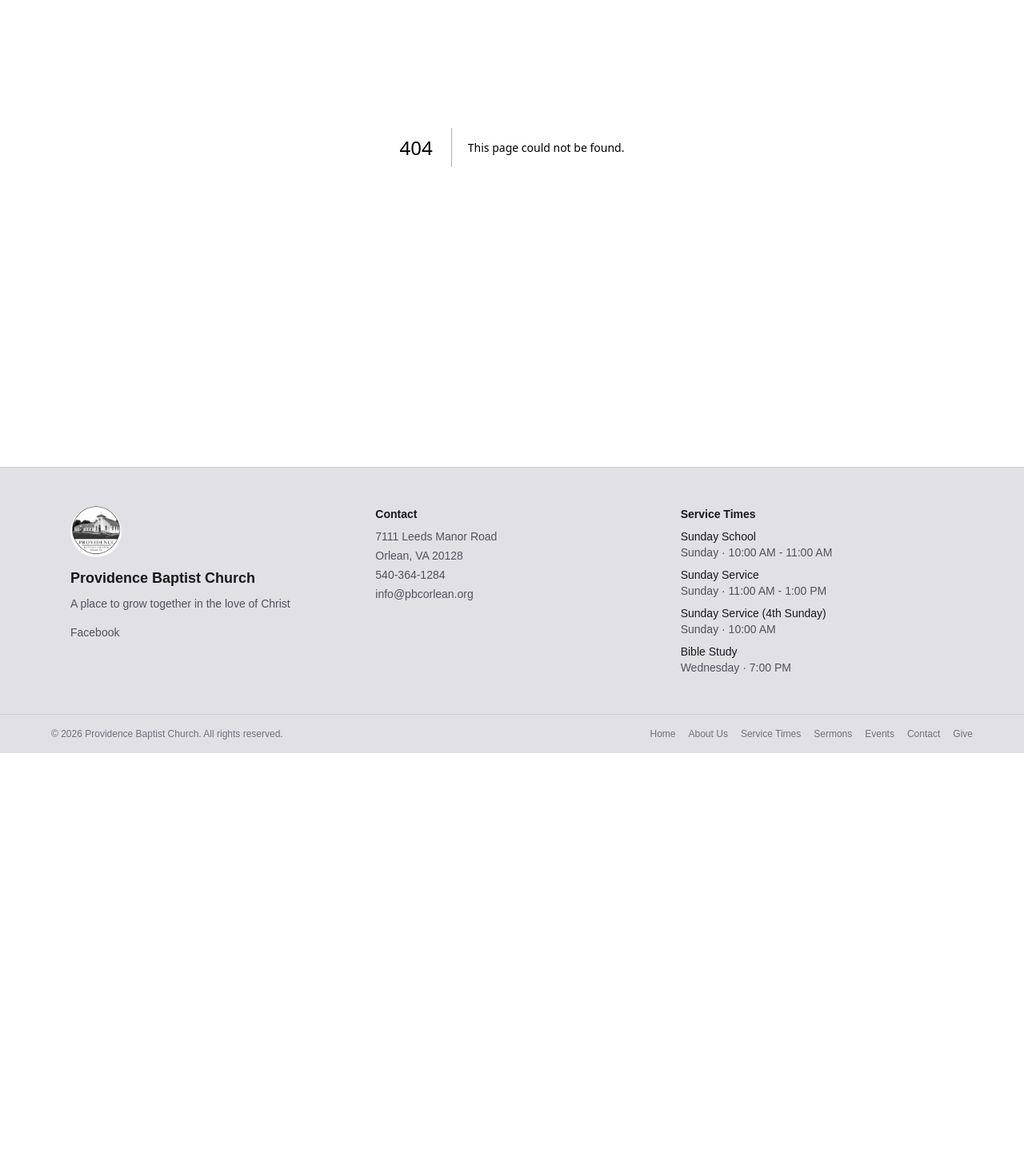
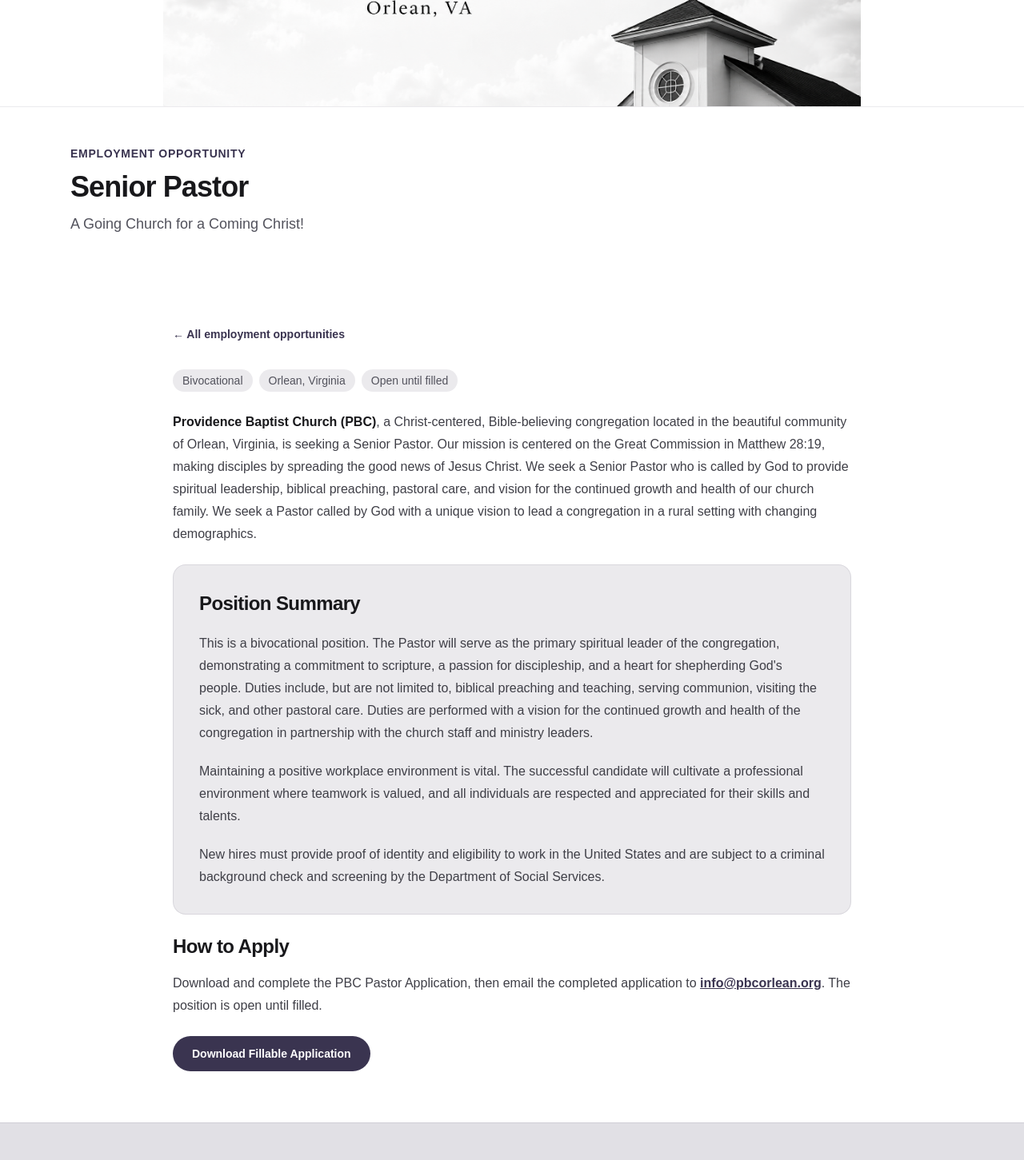
Before and after one commit to pbcorlean/PBCOrlean, a Next.js app: page /employment/senior-pastor in a window 1280 px wide. Before the commit this address had no page. Shown: the part 300-1751 px from the top of the page at 80% size. Before the commit the page ends 1242 px from the top, so only its background shows below. Built offline with nearby package versions, Linux system fonts and the light colour scheme.

Commit message:
Add Senior Pastor employment posting

```diff
--- /dev/null
+++ b/src/app/employment/page.tsx
@@ -0,0 +1,47 @@
+import type { Metadata } from "next";
+import Link from "next/link";
+import { Hero } from "@/components/Hero";
+
+export const metadata: Metadata = {
+  title: "Employment Opportunities",
+  description: "Explore employment opportunities at Providence Baptist Church in Orlean, Virginia.",
+};
+
+export default function EmploymentPage() {
+  return (
+    <>
+      <Hero
+        eyebrow="Join Our Ministry"
+        title="Employment Opportunities"
+        description="Explore current opportunities to serve at Providence Baptist Church."
+        backgroundImage="/pictures/Hero-photo.png"
+        desktopBackgroundImage="/pictures/secondary-hero-desktop.png"
+      />
+
+      <section className="mx-auto w-full max-w-4xl px-6 py-16">
+        <h2 className="text-2xl font-bold tracking-tight text-zinc-900">Open Positions</h2>
+        <p className="mt-2 text-zinc-600">Select a position to view the complete job description and application.</p>
+
+        <div className="mt-8">
+          <Link
+            href="/employment/senior-pastor"
+            className="group block rounded-2xl border border-primary/15 bg-white p-6 shadow-sm transition hover:-translate-y-0.5 hover:border-primary/40 hover:shadow-md sm:p-8"
+          >
+            <div className="flex flex-col gap-5 sm:flex-row sm:items-center sm:justify-between">
+              <div>
+                <p className="text-sm font-semibold uppercase tracking-wider text-primary">Open Position</p>
+                <h3 className="mt-2 text-2xl font-bold tracking-tight text-zinc-900 group-hover:text-primary">
+                  Senior Pastor
+                </h3>
+                <p className="mt-2 text-zinc-600">Bivocational &middot; Orlean, Virginia &middot; Open until filled</p>
+              </div>
+              <span className="shrink-0 font-semibold text-primary group-hover:text-primary-dark">
+                View job description &rarr;
+              </span>
+            </div>
+          </Link>
+        </div>
+      </section>
+    </>
+  );
+}
--- /dev/null
+++ b/src/app/employment/senior-pastor/page.tsx
@@ -0,0 +1,94 @@
+import type { Metadata } from "next";
+import Link from "next/link";
+import { Button } from "@/components/Button";
+import { Hero } from "@/components/Hero";
+
+export const metadata: Metadata = {
+  title: "Senior Pastor Employment Opportunity",
+  description:
+    "Providence Baptist Church in Orlean, Virginia is seeking a bivocational Senior Pastor.",
+};
+
+export default function SeniorPastorPage() {
+  return (
+    <>
+      <Hero
+        eyebrow="Employment Opportunity"
+        title="Senior Pastor"
+        description="A Going Church for a Coming Christ!"
+        backgroundImage="/pictures/Hero-photo.png"
+        desktopBackgroundImage="/pictures/secondary-hero-desktop.png"
+      />
+
+      <section className="mx-auto w-full max-w-4xl px-6 py-16">
+        <Link href="/employment" className="text-sm font-semibold text-primary hover:text-primary-dark">
+          &larr; All employment opportunities
+        </Link>
+
+        <div className="mt-8 space-y-6 text-base leading-7 text-zinc-700">
+          <div className="flex flex-wrap gap-2 text-sm font-medium text-zinc-600">
+            <span className="rounded-full bg-primary/10 px-3 py-1">Bivocational</span>
+            <span className="rounded-full bg-primary/10 px-3 py-1">Orlean, Virginia</span>
+            <span className="rounded-full bg-primary/10 px-3 py-1">Open until filled</span>
+          </div>
+
+          <p>
+            <strong className="text-zinc-900">Providence Baptist Church (PBC)</strong>, a
+            Christ-centered, Bible-believing congregation located in the beautiful community of
+            Orlean, Virginia, is seeking a Senior Pastor. Our mission is centered on the Great
+            Commission in Matthew 28:19, making disciples by spreading the good news of Jesus
+            Christ. We seek a Senior Pastor who is called by God to provide spiritual leadership,
+            biblical preaching, pastoral care, and vision for the continued growth and health of
+            our church family. We seek a Pastor called by God with a unique vision to lead a
+            congregation in a rural setting with changing demographics.
+          </p>
+
+          <div className="rounded-2xl border border-primary/10 bg-primary/10 p-6 sm:p-8">
+            <h2 className="text-2xl font-bold tracking-tight text-zinc-900">Position Summary</h2>
+            <div className="mt-5 space-y-5">
+              <p>
+                This is a bivocational position. The Pastor will serve as the primary spiritual
+                leader of the congregation, demonstrating a commitment to scripture, a passion for
+                discipleship, and a heart for shepherding God&apos;s people. Duties include, but are
+                not limited to, biblical preaching and teaching, serving communion, visiting the
+                sick, and other pastoral care. Duties are performed with a vision for the continued
+                growth and health of the congregation in partnership with the church staff and
+                ministry leaders.
+              </p>
+              <p>
+                Maintaining a positive workplace environment is vital. The successful candidate
+                will cultivate a professional environment where teamwork is valued, and all
+                individuals are respected and appreciated for their skills and talents.
+              </p>
+              <p>
+                New hires must provide proof of identity and eligibility to work in the United
+                States and are subject to a criminal background check and screening by the
+                Department of Social Services.
+              </p>
+            </div>
+          </div>
+
+          <div>
+            <h2 className="text-2xl font-bold tracking-tight text-zinc-900">How to Apply</h2>
+            <p className="mt-4">
+              Download and complete the PBC Pastor Application, then email the completed
+              application to{" "}
+              <a
+                href="mailto:info@pbcorlean.org?subject=Senior%20Pastor%20Application"
+                className="font-semibold text-primary underline hover:text-primary-dark"
+              >
+                info@pbcorlean.org
+              </a>
+              . The position is open until filled.
+            </p>
+            <div className="mt-6">
+              <Button href="/downloads/Providence-Pastor-Application-2026-Fillable.pdf" newTab>
+                Download Fillable Application
+              </Button>
+            </div>
+          </div>
+        </div>
+      </section>
+    </>
+  );
+}
--- a/src/app/page.tsx
+++ b/src/app/page.tsx
@@ -20,6 +20,21 @@ export default function Home() {
           Learn More About Us
         </Button>
       </Hero>
+
+      <section className="border-b border-primary/10 bg-secondary/15">
+        <div className="mx-auto flex w-full max-w-6xl flex-col gap-5 px-6 py-8 sm:flex-row sm:items-center sm:justify-between">
+          <div>
+            <p className="text-sm font-semibold uppercase tracking-wider text-primary">We&apos;re Hiring</p>
+            <h2 className="mt-1 text-2xl font-bold tracking-tight text-zinc-900">
+              Providence Baptist Church is seeking a Senior Pastor
+            </h2>
+            <p className="mt-2 text-zinc-600">Bivocational position &middot; Open until filled</p>
+          </div>
+          <div className="shrink-0">
+            <Button href="/employment">View Opportunity</Button>
+          </div>
+        </div>
+      </section>
 
       <section className="mx-auto w-full max-w-6xl px-6 py-16">
         <SectionHeading
--- a/src/components/Button.tsx
+++ b/src/components/Button.tsx
@@ -5,9 +5,10 @@ interface ButtonProps {
   href: string;
   children: ReactNode;
   variant?: "primary" | "secondary";
+  newTab?: boolean;
 }
 
-export function Button({ href, children, variant = "primary" }: ButtonProps) {
+export function Button({ href, children, variant = "primary", newTab = false }: ButtonProps) {
   const baseClasses =
     "inline-flex items-center justify-center rounded-full px-4 py-2 text-xs font-semibold transition-colors sm:px-6 sm:py-3 sm:text-sm";
   const variantClasses =
@@ -16,7 +17,12 @@ export function Button({ href, children, variant = "primary" }: ButtonProps) {
       : "border border-current/30 hover:bg-current/10";
 
   return (
-    <Link href={href} className={`${baseClasses} ${variantClasses}`}>
+    <Link
+      href={href}
+      className={`${baseClasses} ${variantClasses}`}
+      target={newTab ? "_blank" : undefined}
+      rel={newTab ? "noopener noreferrer" : undefined}
+    >
       {children}
     </Link>
   );
--- a/src/components/Footer.tsx
+++ b/src/components/Footer.tsx
@@ -69,6 +69,9 @@ export function Footer() {
             &copy; {year} {siteConfig.name}. All rights reserved.
           </p>
           <nav className="flex gap-4">
+            <Link href="/employment" className="hover:text-zinc-700">
+              Employment
+            </Link>
             {navItems.map((item) => (
               <Link key={item.href} href={item.href} className="hover:text-zinc-700">
                 {item.label}
```
Also changed, not shown: 1 other file (tests, documents, lock files or other folders).
